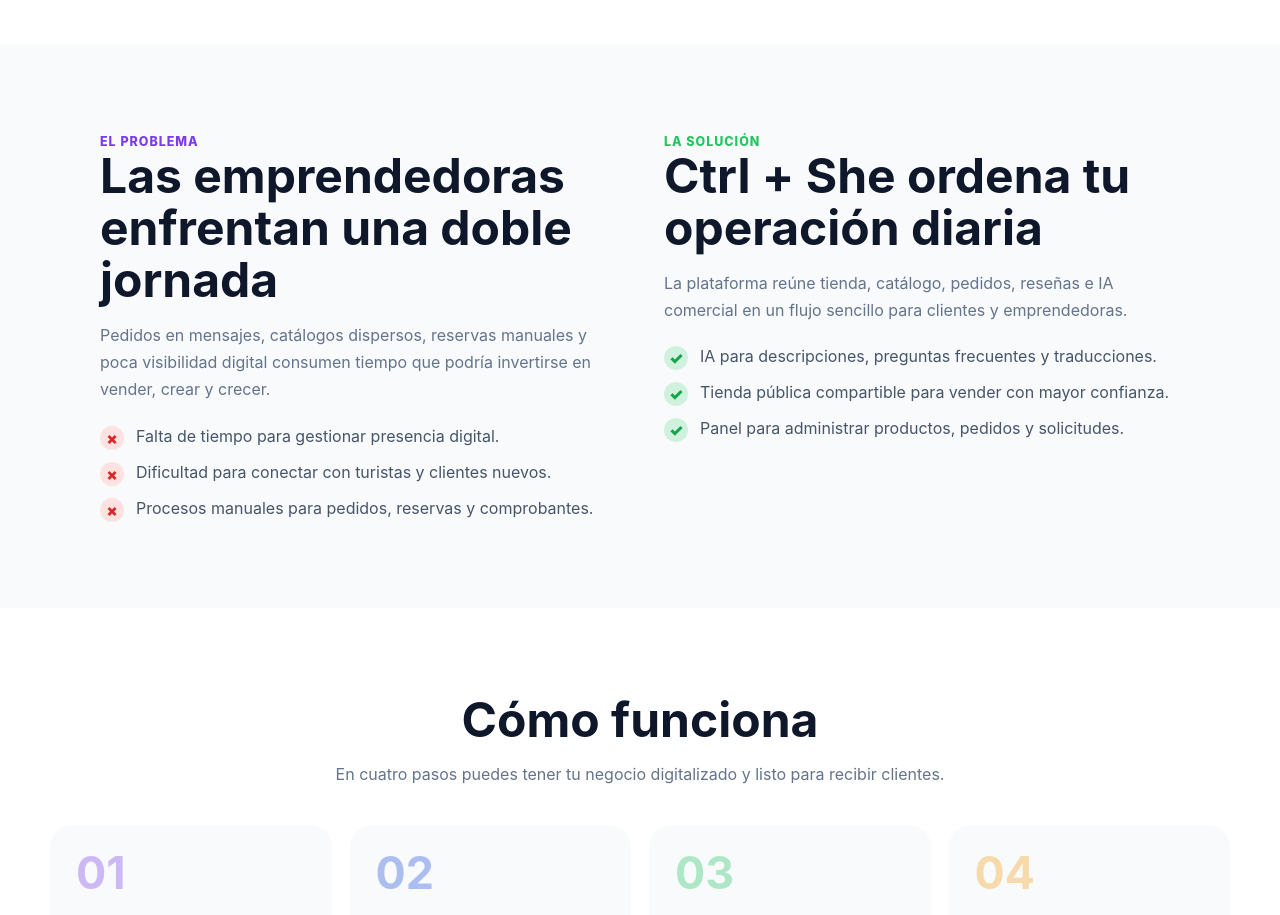
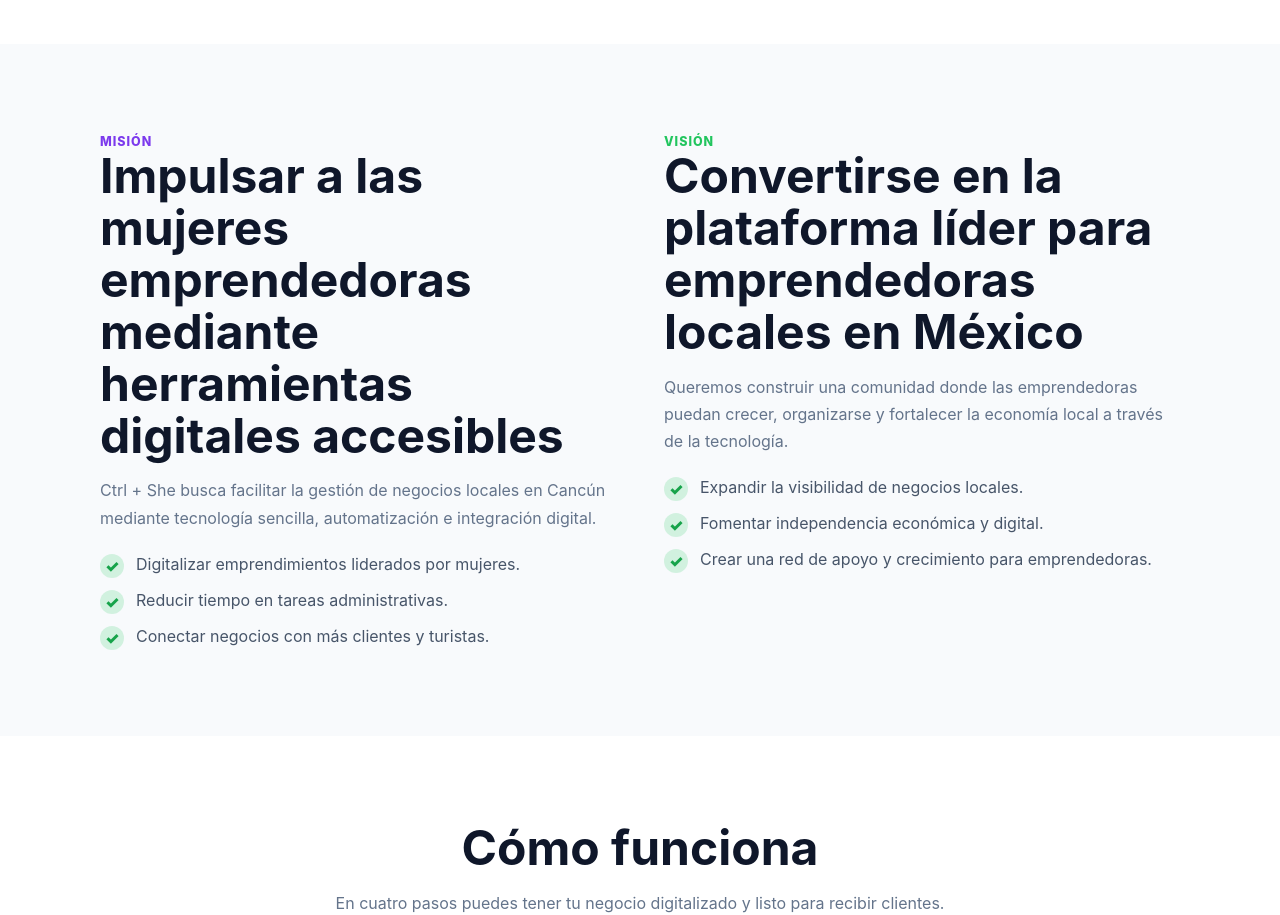
Before and after one commit to LuzElizabeeth/hackaher, a React (Vite) app in the folder Ctrl-She/: page / in a window 1280 px wide. Shown: the part 1160-2075 px from the top of the page. Built offline with nearby package versions, Linux system fonts and the light colour scheme.

Commit message:
feat: update problem-solution section with mission and vision statements for enhanced clarity

```diff
--- a/Ctrl-She/src/pages/LandingPage.tsx
+++ b/Ctrl-She/src/pages/LandingPage.tsx
@@ -143,32 +143,45 @@
       </section>
 
       <section className="home-section problem-solution-section">
+
   <article>
-          <span className="eyebrow">El problema</span>
-          <h2>Las emprendedoras enfrentan una doble jornada</h2>
+    <span className="eyebrow">MISIÓN</span>
+
+    <h2>
+      Impulsar a las mujeres emprendedoras mediante herramientas digitales accesibles
+    </h2>
+
     <p>
-            Pedidos en mensajes, catálogos dispersos, reservas manuales y poca visibilidad digital
-            consumen tiempo que podría invertirse en vender, crear y crecer.
+      Ctrl + She busca facilitar la gestión de negocios locales en Cancún mediante
+      tecnología sencilla, automatización e integración digital.
     </p>
-          <ul className="check-list warning">
-            <li>Falta de tiempo para gestionar presencia digital.</li>
-            <li>Dificultad para conectar con turistas y clientes nuevos.</li>
-            <li>Procesos manuales para pedidos, reservas y comprobantes.</li>
+
+    <ul className="check-list success">
+      <li>Digitalizar emprendimientos liderados por mujeres.</li>
+      <li>Reducir tiempo en tareas administrativas.</li>
+      <li>Conectar negocios con más clientes y turistas.</li>
     </ul>
   </article>
+
   <article>
-          <span className="eyebrow success-text">La solución</span>
-          <h2>Ctrl + She ordena tu operación diaria</h2>
+    <span className="eyebrow success-text">VISIÓN</span>
+
+    <h2>
+      Convertirse en la plataforma líder para emprendedoras locales en México
+    </h2>
+
     <p>
-            La plataforma reúne tienda, catálogo, pedidos, reseñas e IA comercial en un flujo
-            sencillo para clientes y emprendedoras.
+      Queremos construir una comunidad donde las emprendedoras puedan crecer,
+      organizarse y fortalecer la economía local a través de la tecnología.
     </p>
+
     <ul className="check-list success">
-            <li>IA para descripciones, preguntas frecuentes y traducciones.</li>
-            <li>Tienda pública compartible para vender con mayor confianza.</li>
-            <li>Panel para administrar productos, pedidos y solicitudes.</li>
+      <li>Expandir la visibilidad de negocios locales.</li>
+      <li>Fomentar independencia económica y digital.</li>
+      <li>Crear una red de apoyo y crecimiento para emprendedoras.</li>
     </ul>
   </article>
+
 </section>
 
       <section className="home-section white-section" id="como-funciona">
```
Lines whose indentation alone changed are shown as unchanged.
